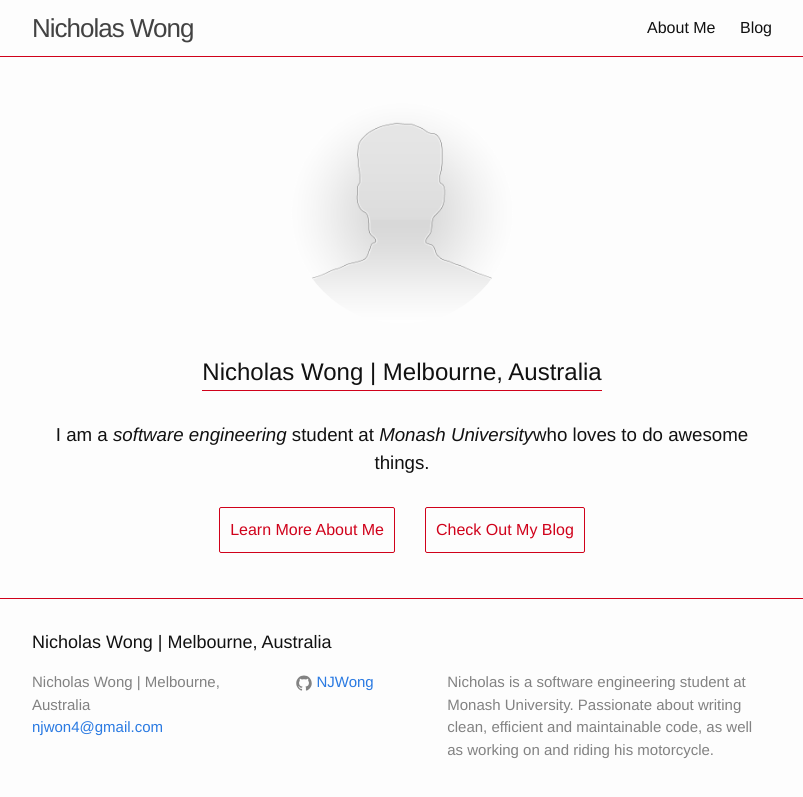
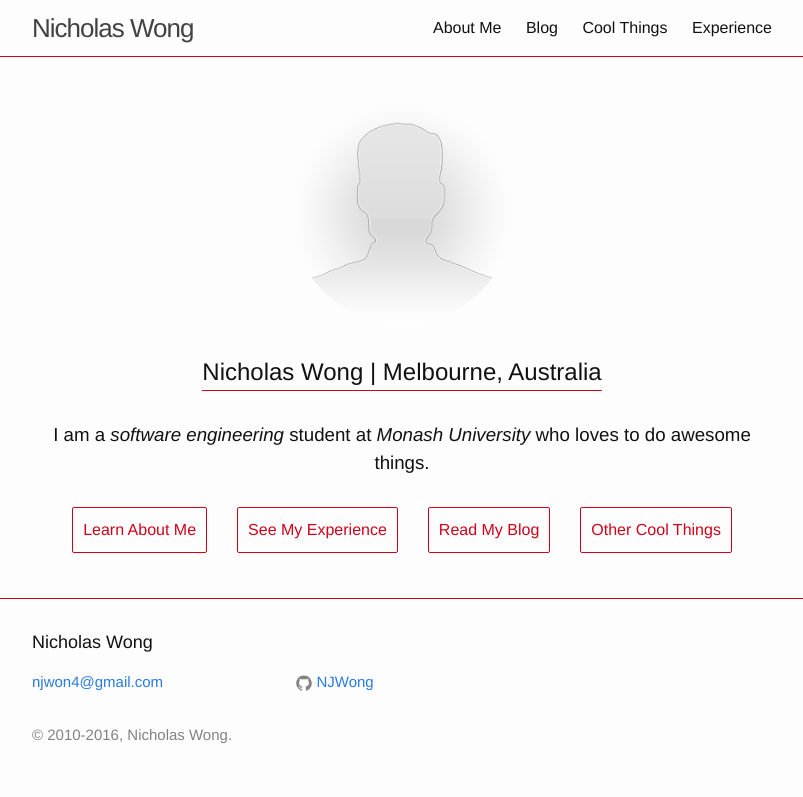
Before and after one commit to NJWong/Personal-Website, a Jekyll site: the page built from index.html, in a window 1280 px wide. Shown: the top 797 px of the page, without its empty margins (238-1041 px from the left). Built offline with Jekyll 4.4.1, drawn with Linux system fonts in a browser that asks for light colours.

Commit message:
General | Basic site layout with relevant pages and links. No content yet. Moved all blog posts to _drafts until ready for publication.

```diff
--- a/_includes/footer.html
+++ b/_includes/footer.html
@@ -2,17 +2,16 @@
 
   <div class="wrapper">
 
-    <h2 class="footer-heading">{{ site.title }}</h2>
+    <h2 class="footer-heading">Nicholas Wong</h2>
 
     <div class="footer-col-wrapper">
       <div class="footer-col footer-col-1">
         <ul class="contact-list">
-          <li>{{ site.title }}</li>
-          <li><a href="mailto:{{ site.email }}">{{ site.email }}</a></li>
+          <li><a href="mailto:{{ site.email }}">{{ site.email }}</a>           </li>
         </ul>
       </div>
 
-      <div class="footer-col footer-col-2">
+      <div class="footer-col footer-col-1">
         <ul class="social-media-list">
           {% if site.github_username %}
           <li>
@@ -28,8 +27,8 @@
         </ul>
       </div>
 
-      <div class="footer-col footer-col-3">
-        <p>{{ site.description }}</p>
+      <div class="footer-col footer-col-1">
+        &copy; 2010<script>new Date().getFullYear()>2010&&document.write("-"+new Date().getFullYear());</script>, Nicholas Wong.
       </div>
     </div>
 
--- a/index.html
+++ b/index.html
@@ -8,13 +8,15 @@
         <img class="profile-picture" src="avatar.png"></img>
         <h1>Nicholas Wong | Melbourne, Australia</h1>
         <h3>
-            I am a <em>software engineering</em> student at <em>Monash University</em>who loves to do awesome things.
+            I am a <em>software engineering</em> student at <em>Monash University</em> who loves to do awesome things.
         </h3>
     </section>
 
     <section class="button-section">
-        <a href="about">Learn More About Me</a>
-        <a href="blog">Check Out My Blog</a>
+        <a href="about">Learn About Me</a>
+        <a href="experience">See My Experience</a>
+        <a href="blog">Read My Blog</a>
+        <a href="cool-things">Other Cool Things</a>
     </section>
 
 </div>
```
Also changed, not shown: _posts/2016-01-08-welcome-to-nicks-blogfolio.markdown (deleted, +0 -11 lines), cool-things.html (added, +7 -0 lines), experience.html (added, +7 -0 lines), _drafts/team-leader-vs-project-manager.markdown (renamed from _posts/2016-02-10-team-leader-vs-project-manager.markdown).
